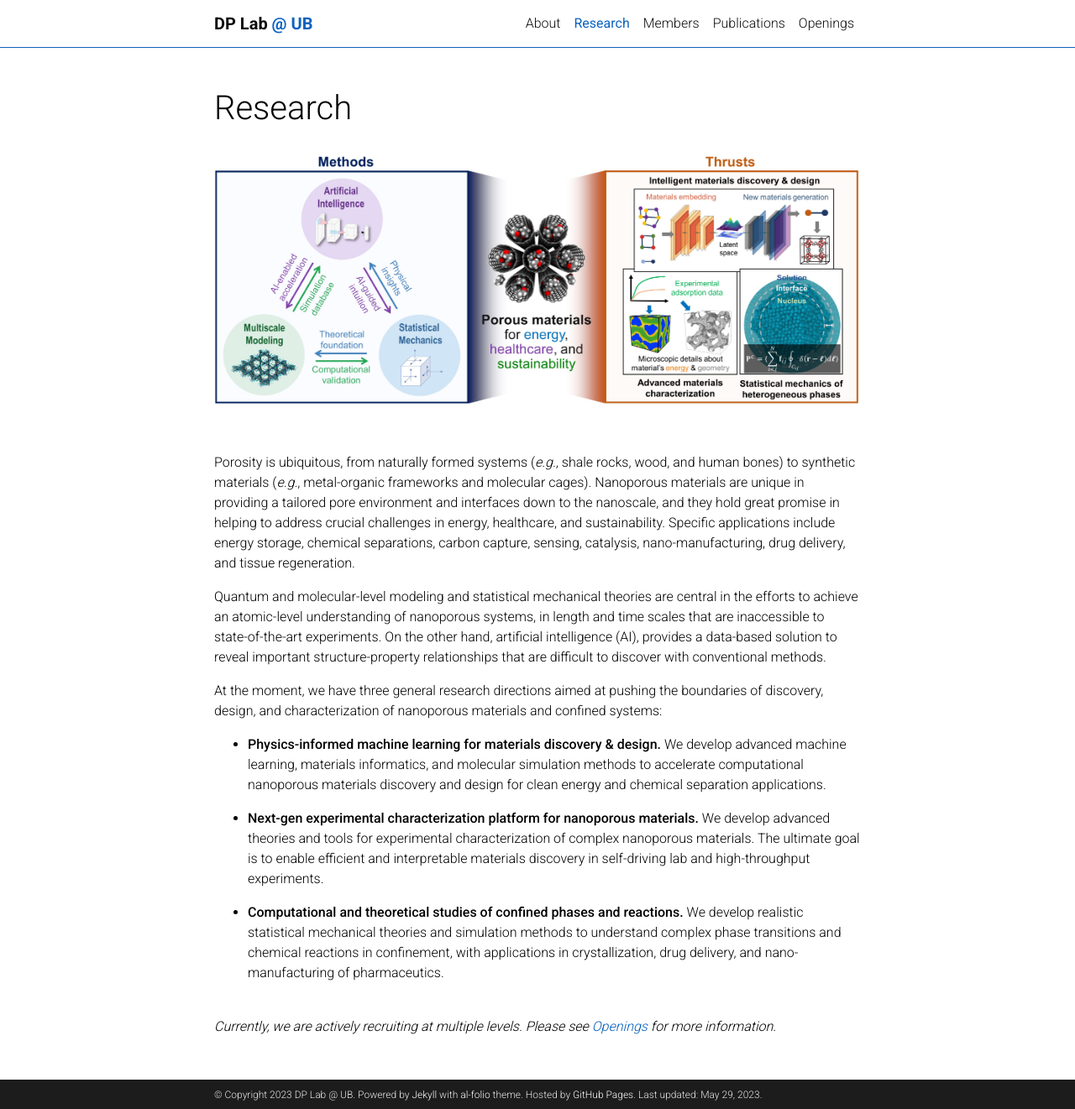
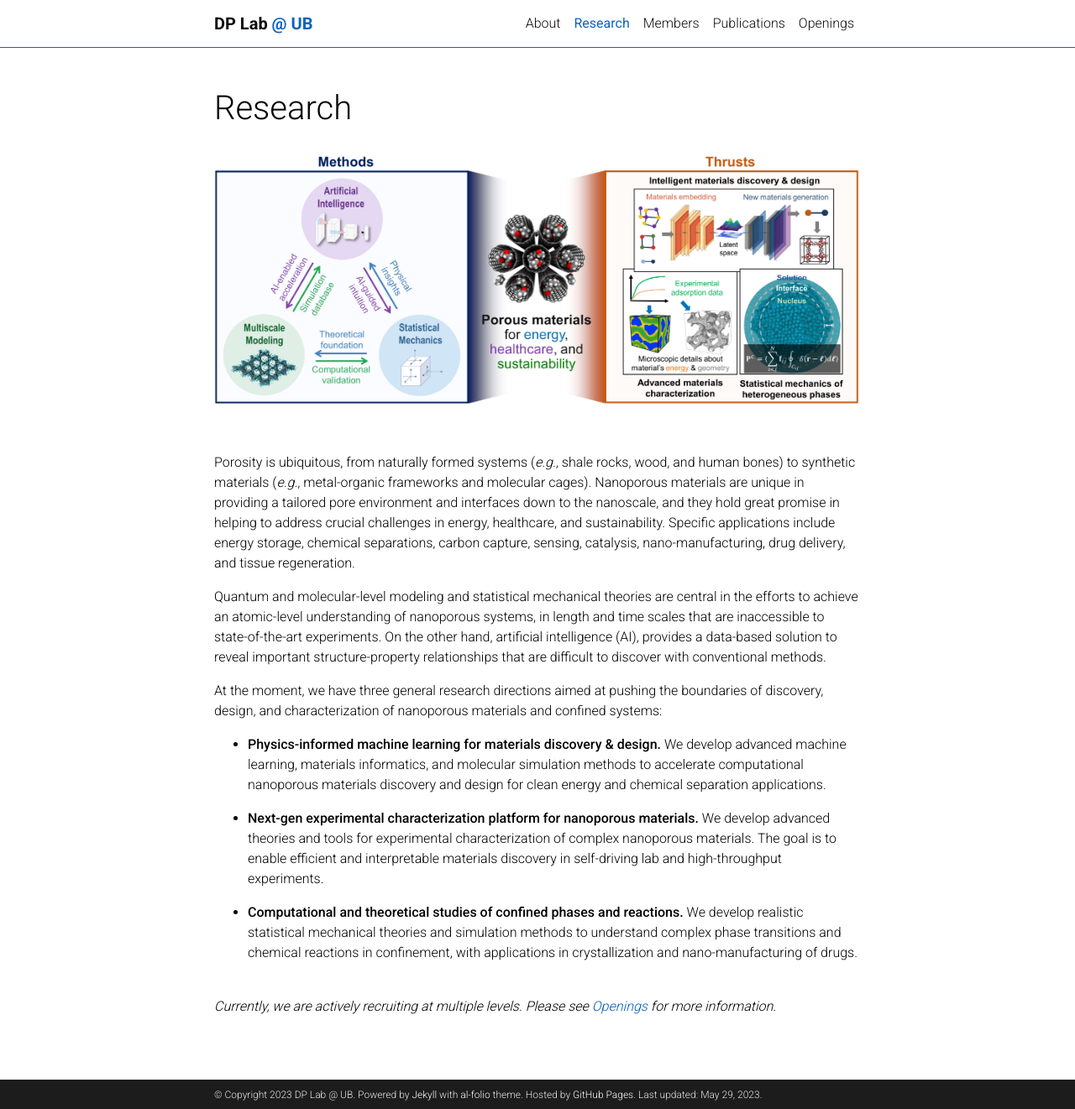
Before and after one commit to ShiResearchGroup/shiresearchgroup.github.io, a Jekyll site: the page built from _pages/research.md, in a window 1280 px wide and 1321 px high. Shown: the whole window at 84% size. Built offline with Jekyll 4.4.1, drawn with Linux system fonts in a browser that asks for light colours; full-size pictures stand in for the smaller copies a plugin makes; comment, search, counter and statistics services are not loaded; a style sheet for code colours, icons or effects is not loaded.

Commit message:
Update research.md

```diff
--- a/_pages/research.md
+++ b/_pages/research.md
@@ -22,8 +22,8 @@ At the moment, we have three general research directions aimed at pushing the bo
 
 - **Physics-informed machine learning for materials discovery & design.** We develop advanced machine learning, materials informatics, and molecular simulation methods to accelerate computational nanoporous materials discovery and design for clean energy and chemical separation applications. <br>
 
-- **Next-gen experimental characterization platform for nanoporous materials.** We develop advanced theories and tools for experimental characterization of complex nanoporous materials. The ultimate goal is to enable efficient and interpretable materials discovery in self-driving lab and high-throughput experiments. <br>
+- **Next-gen experimental characterization platform for nanoporous materials.** We develop advanced theories and tools for experimental characterization of complex nanoporous materials. The goal is to enable efficient and interpretable materials discovery in self-driving lab and high-throughput experiments. <br>
 
-- **Computational and theoretical studies of confined phases and reactions.** We develop realistic statistical mechanical theories and simulation methods to understand complex phase transitions and chemical reactions in confinement, with applications in crystallization, drug delivery, and nano-manufacturing of pharmaceutics. <br><br>
+- **Computational and theoretical studies of confined phases and reactions.** We develop realistic statistical mechanical theories and simulation methods to understand complex phase transitions and chemical reactions in confinement, with applications in crystallization and nano-manufacturing of drugs. <br><br>
 
 *Currently, we are actively recruiting at multiple levels. Please see [Openings](https://shiresearchgroup.github.io/openings/) for more information.*
```
